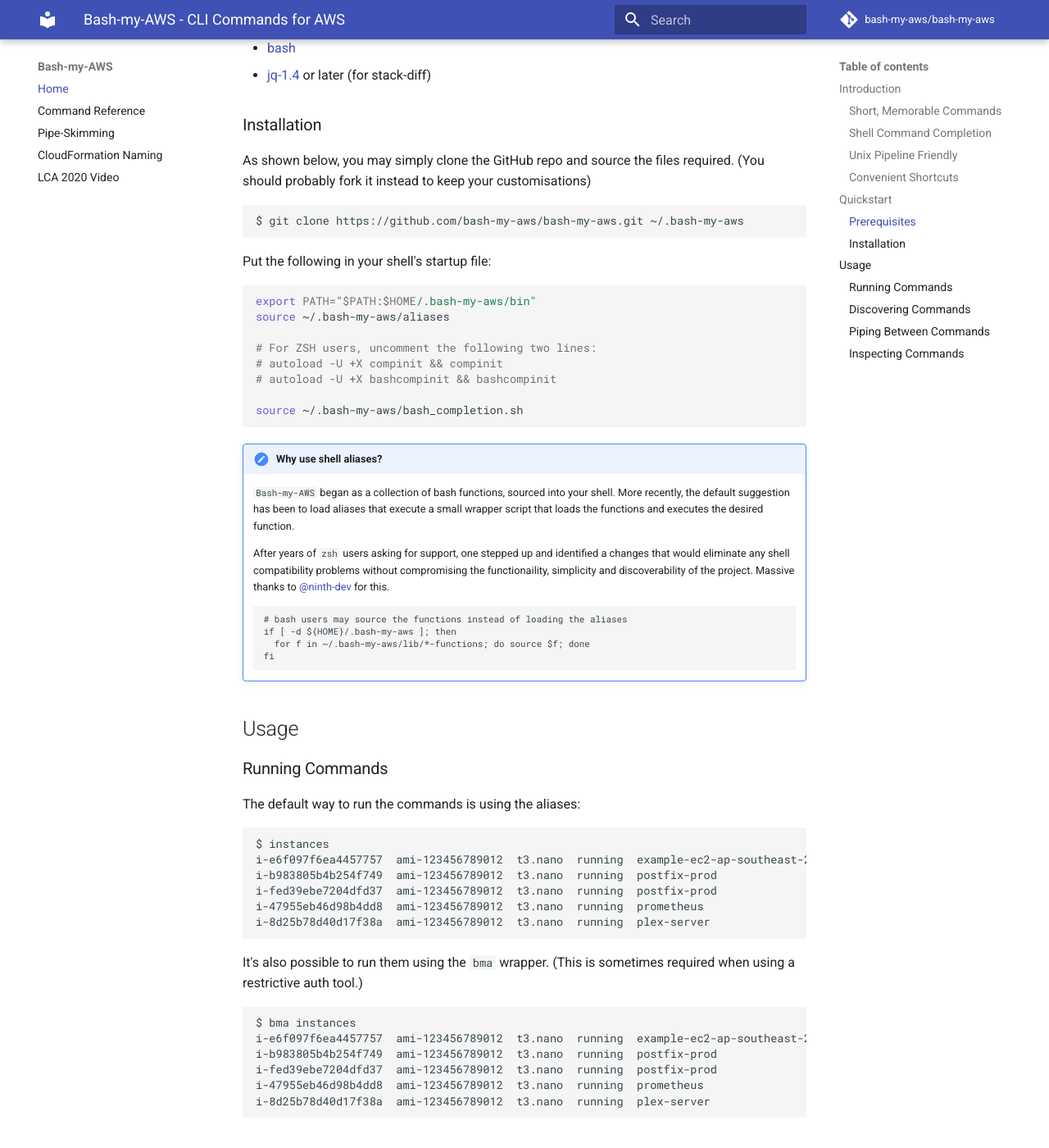
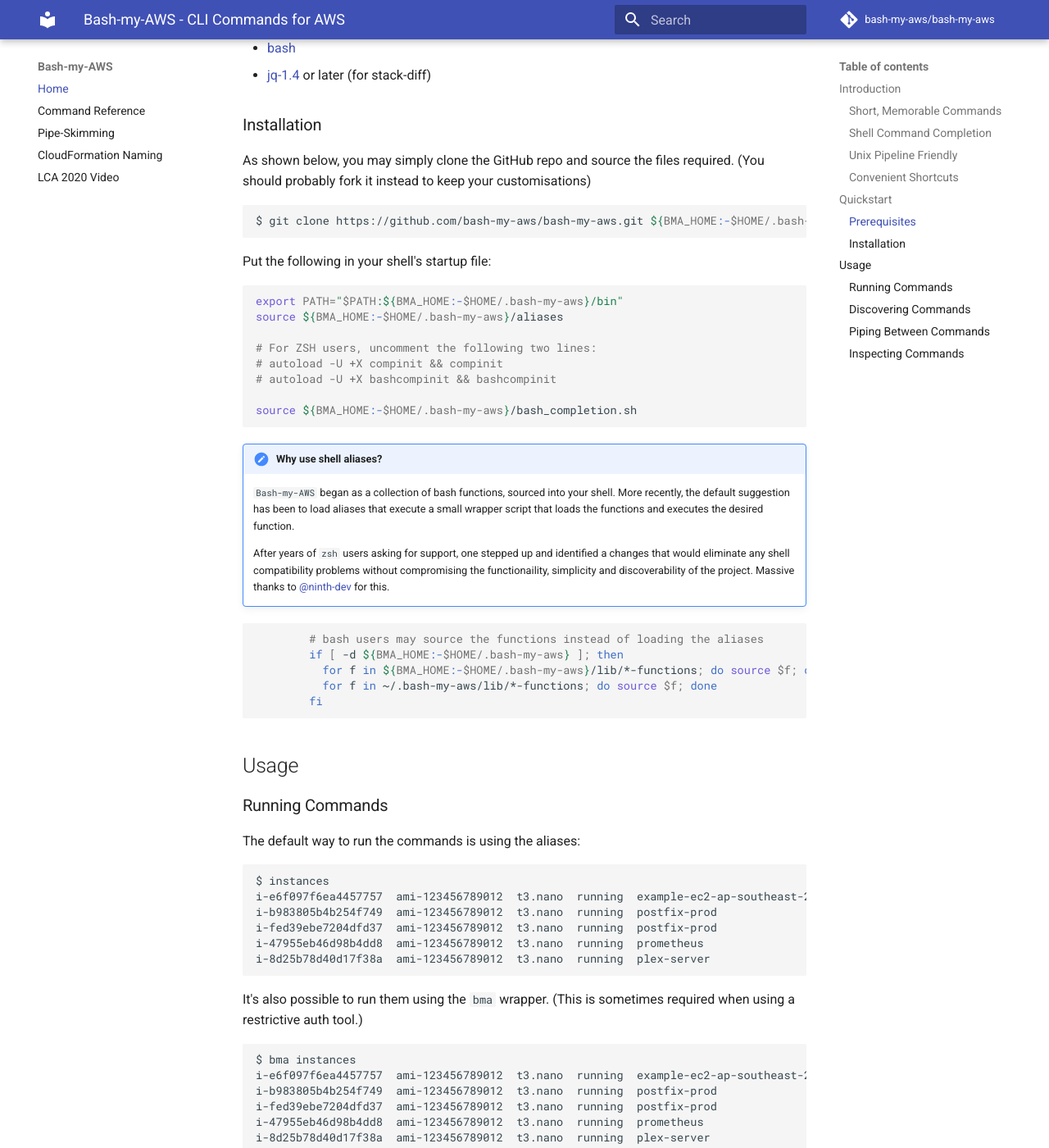
Before and after one commit to bash-my-aws/bash-my-aws, an MkDocs documentation site: the page built from docs/index.md, in a window 1280 px wide and 1400 px high, scrolled down 3296 px. Shown: the whole window at 82% size. Built offline with MkDocs 1.6.1 and Material for MkDocs 9.7.7, drawn with Linux system fonts in a browser that asks for light colours; comment, search, counter and statistics services are not loaded.

Commit message:
Fixed a few references to standard path so BMA_HOME will work instead

````diff
--- a/docs/index.md
+++ b/docs/index.md
@@ -157,20 +157,20 @@
 (You should probably fork it instead to keep your customisations)
 
 ```Shell
-$ git clone https://github.com/bash-my-aws/bash-my-aws.git ~/.bash-my-aws
+$ git clone https://github.com/bash-my-aws/bash-my-aws.git ${BMA_HOME:-$HOME/.bash-my-aws}
 ```
 
 Put the following in your shell's startup file:
 
 ```Shell
-export PATH="$PATH:$HOME/.bash-my-aws/bin"
-source ~/.bash-my-aws/aliases
+export PATH="$PATH:${BMA_HOME:-$HOME/.bash-my-aws}/bin"
+source ${BMA_HOME:-$HOME/.bash-my-aws}/aliases
 
 # For ZSH users, uncomment the following two lines:
 # autoload -U +X compinit && compinit
 # autoload -U +X bashcompinit && bashcompinit
 
-source ~/.bash-my-aws/bash_completion.sh
+source ${BMA_HOME:-$HOME/.bash-my-aws}/bash_completion.sh
 ```
 
 !!! note "Why use shell aliases?"
@@ -184,11 +184,13 @@
     the functionaility, simplicity and discoverability of the project. Massive thanks
     to [@ninth-dev](https://github.com/ninth-dev) for this.
 
-
+```Shell
         # bash users may source the functions instead of loading the aliases
-        if [ -d ${HOME}/.bash-my-aws ]; then
+        if [ -d ${BMA_HOME:-$HOME/.bash-my-aws} ]; then
+          for f in ${BMA_HOME:-$HOME/.bash-my-aws}/lib/*-functions; do source $f; done
           for f in ~/.bash-my-aws/lib/*-functions; do source $f; done
         fi
+```
 
 ## Usage
 
````
Also changed, not shown: README.md (+4 -2 lines), 2 other files.
